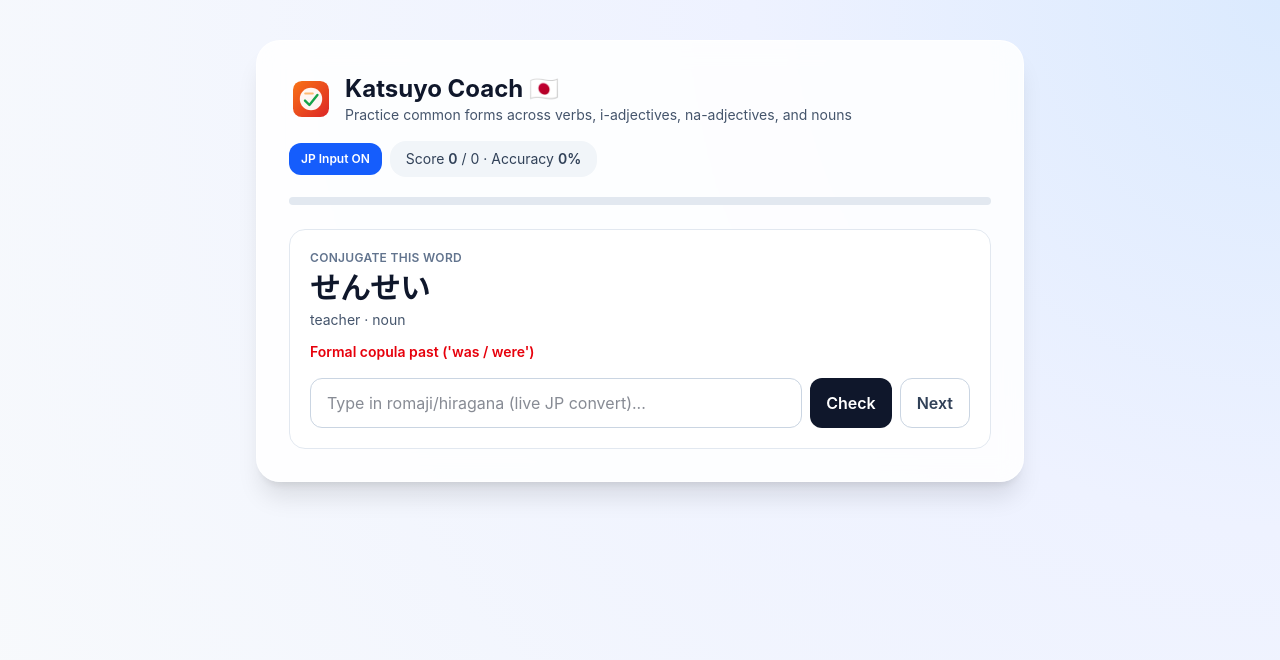
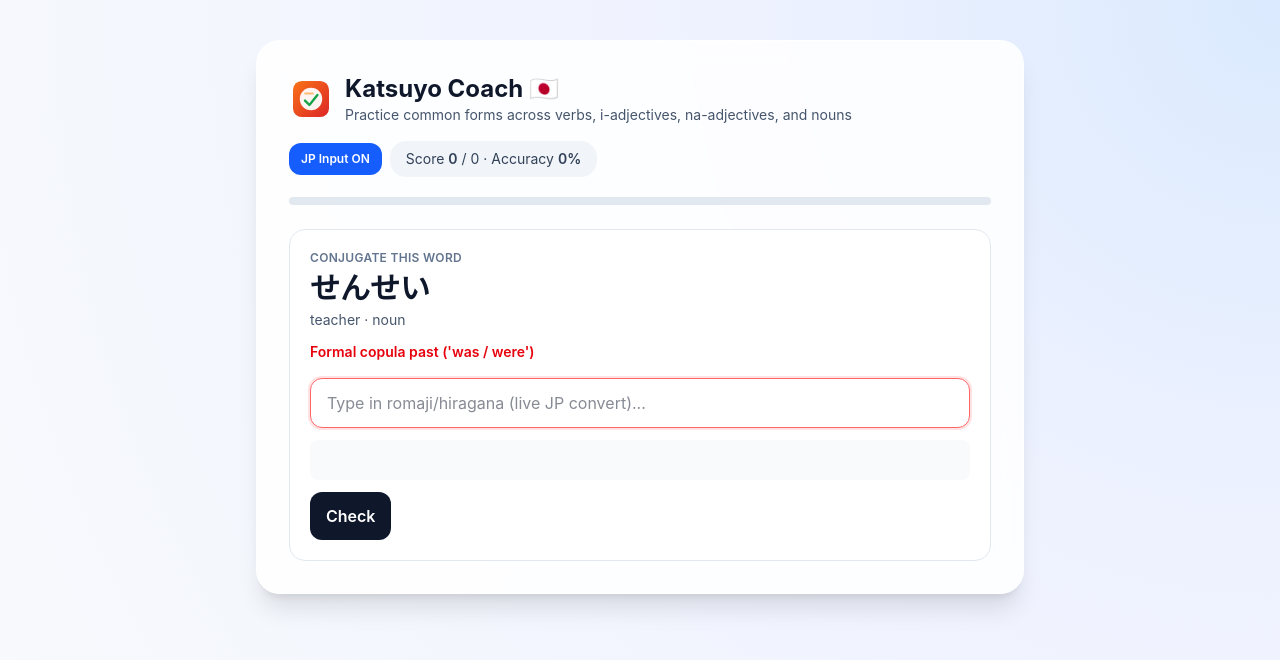
Before and after one commit to jerrygoodm4n/jp-conjugation-web, a Next.js app: page / in a window 1280 px wide. Shown: the top 660 px of the page. Built offline with nearby package versions, Linux system fonts and the light colour scheme.

Commit message:
Improve quiz flow UX: persistent keyboard, stable answer space, contextual buttons

```diff
--- a/src/app/page.tsx
+++ b/src/app/page.tsx
@@ -2,7 +2,7 @@
 
 import Image from "next/image";
 import { toHiragana, toKana } from "wanakana";
-import { useEffect, useMemo, useState } from "react";
+import { useEffect, useMemo, useRef, useState } from "react";
 
 type ItemKind = "verb" | "i-adjective" | "na-adjective" | "noun";
 type VerbClass = "ichidan" | "godan" | "irregular";
@@ -202,19 +202,23 @@ export default function Home() {
   const [total, setTotal] = useState(0);
   const [feedback, setFeedback] = useState<null | { ok: boolean; text: string }>(null);
   const [jpInputMode, setJpInputMode] = useState(true);
+  const inputRef = useRef<HTMLInputElement>(null);
 
   useEffect(() => {
     setQuestion(createQuestion());
+    inputRef.current?.focus();
   }, []);
 
   const expected = conjugate(question.item, question.form);
   const conjugationTypeLabel = displayConjugationType(question.form);
+  const hasAnswered = feedback !== null;
   const accuracy = useMemo(() => (total ? Math.round((correct / total) * 100) : 0), [correct, total]);
 
   const nextQuestion = () => {
     setQuestion(createQuestion());
     setAnswer("");
     setFeedback(null);
+    requestAnimationFrame(() => inputRef.current?.focus());
   };
 
   const check = () => {
@@ -231,6 +235,8 @@ export default function Home() {
     } else {
       setFeedback({ ok: false, text: `Not quite. Correct answer: ${expected} (Press Enter for next)` });
     }
+
+    requestAnimationFrame(() => inputRef.current?.focus());
   };
 
   const handleEnter = () => {
@@ -281,6 +287,7 @@ export default function Home() {
 
           <div className="mt-4 flex flex-col gap-2 sm:flex-row">
             <input
+              ref={inputRef}
               value={answer}
               onChange={(e) => setAnswer(jpInputMode ? toHiragana(e.target.value, { IMEMode: true }) : e.target.value)}
               onKeyDown={(e) => e.key === "Enter" && handleEnter()}
@@ -292,13 +299,41 @@ export default function Home() {
               spellCheck={false}
               className="flex-1 rounded-xl border border-slate-300 px-4 py-3 outline-none focus:border-red-400 focus:ring-2 focus:ring-red-100"
             />
-            <button onClick={check} className="rounded-xl bg-slate-900 px-4 py-3 font-semibold text-white hover:bg-slate-700">Check</button>
-            <button onClick={nextQuestion} className="rounded-xl border border-slate-300 bg-white px-4 py-3 font-semibold text-slate-700 hover:bg-slate-50">Next</button>
+          </div>
+
+          <div className="mt-3 min-h-10 rounded-lg bg-slate-50 px-3 py-2 text-sm text-slate-700">
+            {feedback ? (
+              <>
+                Correct answer: <span className="font-semibold">{expected}</span>
+              </>
+            ) : (
+              <span className="opacity-0">Correct answer placeholder</span>
+            )}
+          </div>
+
+          <div className="mt-3 flex gap-2">
+            {!feedback ? (
+              <button
+                onMouseDown={(e) => e.preventDefault()}
+                onClick={check}
+                className="rounded-xl bg-slate-900 px-4 py-3 font-semibold text-white hover:bg-slate-700"
+              >
+                Check
+              </button>
+            ) : (
+              <button
+                onMouseDown={(e) => e.preventDefault()}
+                onClick={nextQuestion}
+                className="rounded-xl border border-slate-300 bg-white px-4 py-3 font-semibold text-slate-700 hover:bg-slate-50"
+              >
+                Next
+              </button>
+            )}
           </div>
 
           {feedback && (
             <div className={`mt-4 rounded-xl px-3 py-2 text-sm ${feedback.ok ? "bg-emerald-50 text-emerald-700" : "bg-red-50 text-red-700"}`}>
-              {feedback.text}
+              {feedback.ok ? "Correct! 🎉" : "Not quite — try the next one."}
             </div>
           )}
         </article>
```
